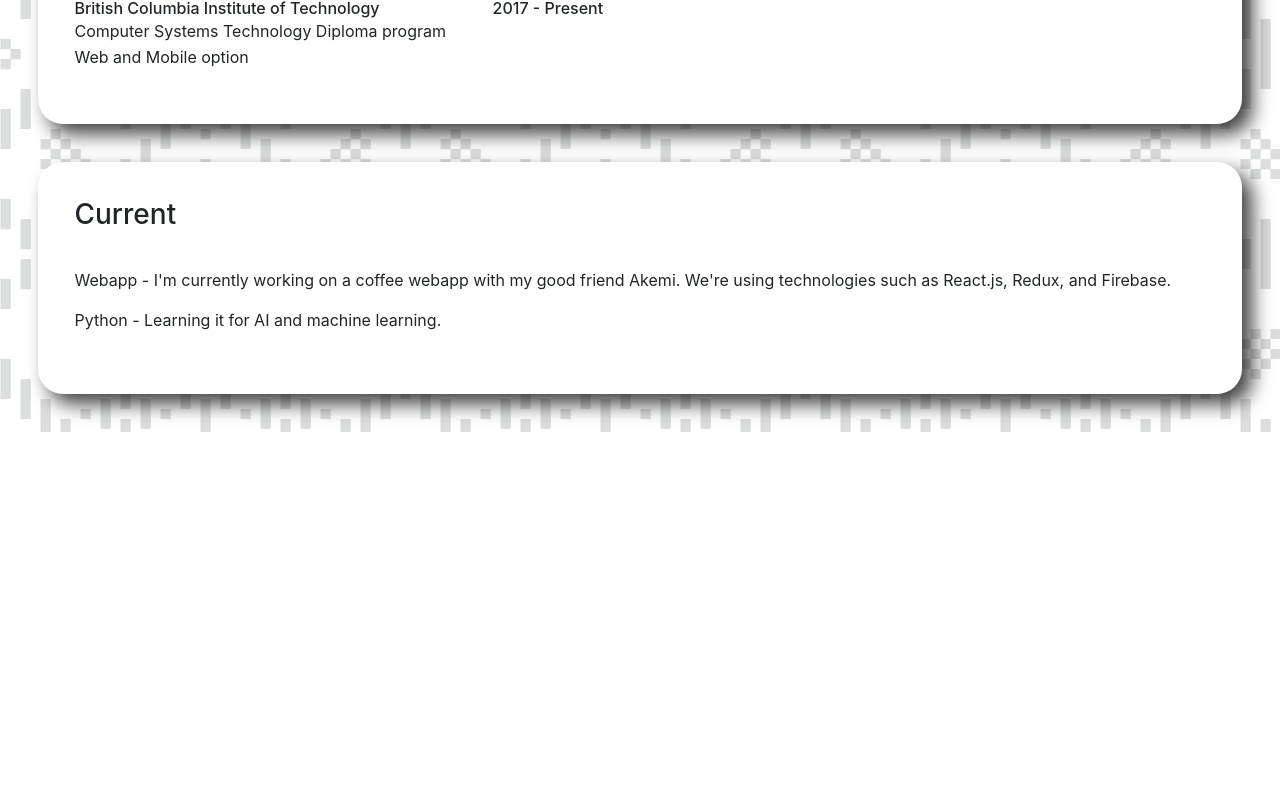
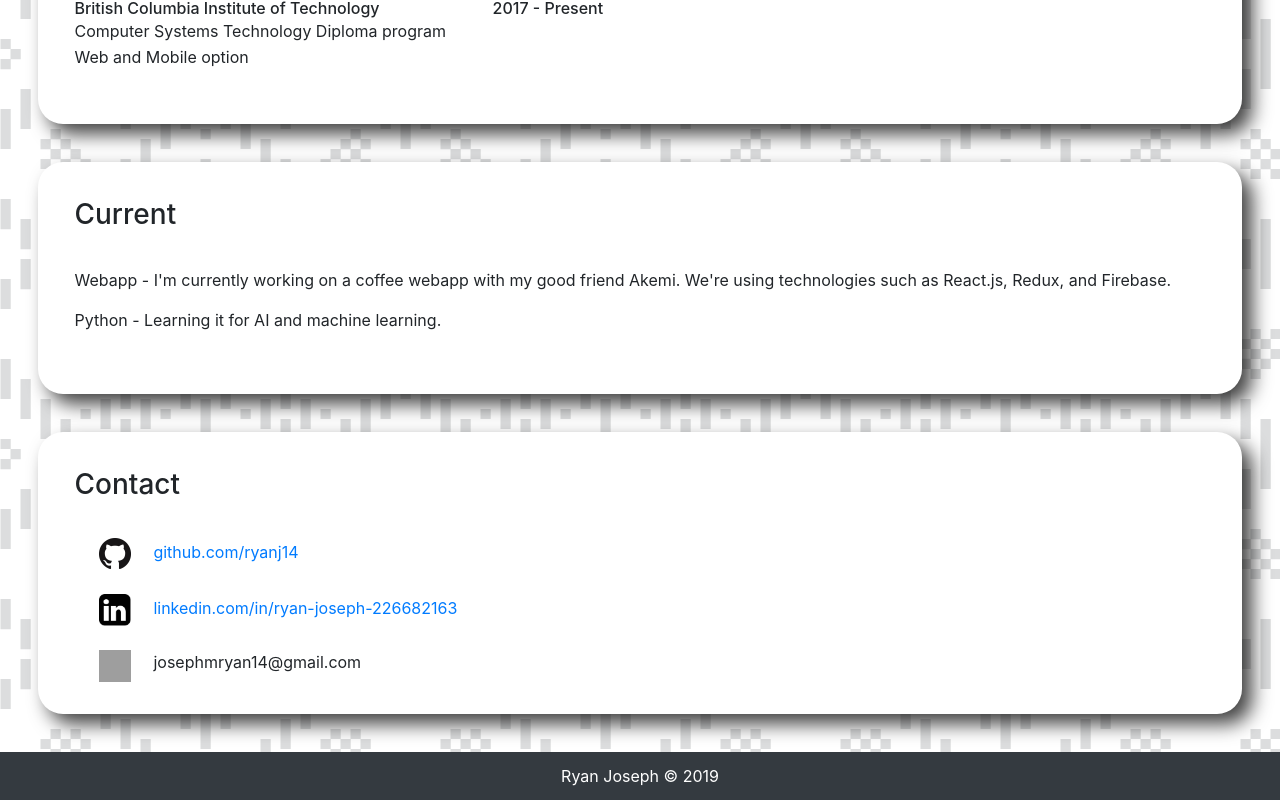
Before and after one commit to ryanj14/react-portfolio, a React (Create React App) app in the folder portfolio/: page / in a window 1280 px wide. Shown: the part 1951-2751 px from the top of the page. Before the commit the page ends 2383 px from the top, so only its background shows below. Built offline with nearby package versions, Linux system fonts and the light colour scheme; grey boxes are pictures that could not be loaded.

Commit message:
Added contact and footer component to project

```diff
--- a/portfolio/src/components/App.js
+++ b/portfolio/src/components/App.js
@@ -6,6 +6,8 @@ import Skills from './Skills';
 import Projects from './Projects';
 import Education from './Education';
 import Current from './Current';
+import Contact from './Contact';
+import Footer from './Footer';
 
 const App = () => {
   return(
@@ -16,6 +18,8 @@ const App = () => {
       <Projects/>
       <Education/>
       <Current/>
+      <Contact/>
+      <Footer/>
     </div>
   );
 };
--- /dev/null
+++ b/portfolio/src/components/Contact.js
@@ -0,0 +1,26 @@
+import React from 'react';
+import '../styles/style.min.css'
+
+const Contact = () => {
+  return(
+    <section class="contact">
+      <article>
+        <h3>Contact</h3>
+        <div class="contact1">
+          <img src={require("../img/GitHub-Mark-64px.png")} alt="Github logo"></img>
+          <a href="https://github.com/ryanj14">github.com/ryanj14</a>
+        </div>
+        <div class="contact2">
+          <img src={require("../img/linkedin.png")} alt="Linkedin logo"></img>
+          <a href="https://www.linkedin.com/in/ryan-joseph-226682163/">linkedin.com/in/ryan-joseph-226682163</a>
+        </div>
+        <div class="contact3">
+          <img src={require("../img/email.png")} alt="Email"></img>
+          <p>josephmryan14@gmail.com</p>
+        </div>
+      </article>
+    </section>
+  );
+};
+
+export default Contact;
--- /dev/null
+++ b/portfolio/src/components/Footer.js
@@ -0,0 +1,12 @@
+import React from 'react';
+import '../styles/style.min.css'
+
+const Footer = () => {
+  return(
+    <footer>
+      <p>Ryan Joseph &copy; 2019</p>
+    </footer>
+  );
+};
+
+export default Footer;
```
